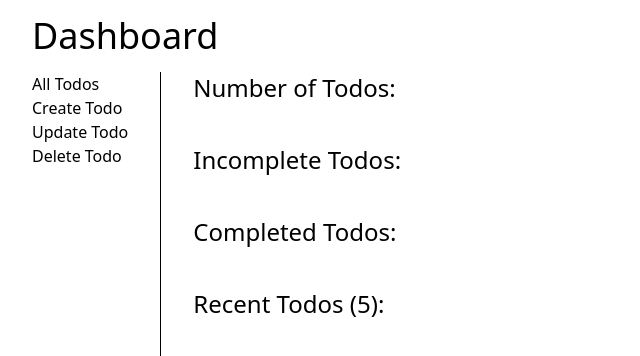
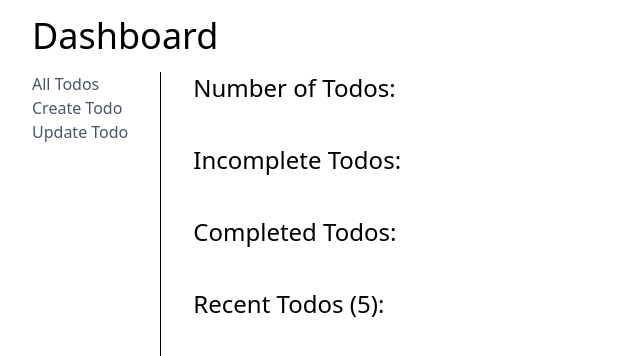
Before and after one commit to githubscientist/js-react-fsdcwdtb40, a React (Vite) app: page /dashboard in a window 1280 px wide. Shown: the top 356 px of the page, without its empty margins (0-640 px from the left). Built offline with nearby package versions, Linux system fonts and the light colour scheme.

Commit message:
create todo

```diff
--- a/src/components/SideBar.jsx
+++ b/src/components/SideBar.jsx
@@ -1,17 +1,39 @@
-import { Link } from "react-router";
+import { NavLink } from "react-router";
 
 const SideBar = () => {
     return (
         <div className="ml-8">
             <ul>
                 <li>
-                    <Link to={"/dashboard/todos"}>
+                    <NavLink
+                        to={"/dashboard/todos"}
+                        className={({ isActive }) => {
+                            return isActive ? "text-blue-600 font-semibold" : "text-gray-600 hover:text-blue-500"
+                        }}
+                    >
                         All Todos
-                    </Link>
+                    </NavLink>
                 </li>
-                <li>Create Todo</li>
-                <li>Update Todo</li>
-                <li>Delete Todo</li>
+                <li>
+                    <NavLink
+                        to={"/dashboard/createTodo"}
+                        className={({ isActive }) => {
+                            return isActive ? "text-blue-600 font-semibold" : "text-gray-600 hover:text-blue-500"
+                        }}
+                    >
+                        Create Todo
+                    </NavLink>
+                </li>
+                <li>
+                    <NavLink
+                        to={"/dashboard/updateTodo"}
+                        className={({ isActive }) => {
+                            return isActive ? "text-blue-600 font-semibold" : "text-gray-600 hover:text-blue-500"
+                        }}
+                    >
+                        Update Todo
+                    </NavLink>
+                </li>
             </ul>
         </div>
     )
--- /dev/null
+++ b/src/pages/CreateTodo.jsx
@@ -0,0 +1,82 @@
+import axios from "axios";
+import { useState } from "react";
+import { useNavigate } from "react-router";
+import { toast } from "react-toastify";
+
+const CreateTodo = () => {
+
+    const [title, setTitle] = useState('');
+    const [description, setDescription] = useState('');
+    const [status, setStatus] = useState('Incomplete');
+
+    const navigate = useNavigate();
+
+    const handleAddTodo = (e) => {
+        e.preventDefault();
+
+        // prepare the data to be created
+        const newTodo = {
+            title: title,
+            description: description,
+            status: status == 'Incomplete' ? false : true
+        }
+
+        // perform an api call
+        axios
+            .post(`https://698dd177b79d1c928ed6a345.mockapi.io/todos`, newTodo)
+            .then(response => {
+                toast.success('Todo Created');
+
+                // redirect the user to the /todos page
+                setTimeout(() => {
+                    navigate('/dashboard/todos');
+                }, 500);
+            })
+            .catch(error => {
+                toast.error('Todo creation failed:', error.message);
+            });
+    }
+
+    return (
+        <div>
+            <h1 className="text-4xl p-4 ml-4">New Todo</h1>
+            <div className="xs:w-xs sm:w-sm md:w-xl mx-8 border p-4 border-gray-400 shadow-xl">
+                <form
+                    className="flex flex-col gap-7"
+                    onSubmit={handleAddTodo}
+                >
+                    <input
+                        type="text"
+                        className="border w-full p-1"
+                        placeholder="Title..."
+                        value={title}
+                        onChange={e => setTitle(e.target.value)}
+                    />
+                    <textarea
+                        className="border w-full p-1"
+                        placeholder="Description..."
+                        rows={5}
+                        value={description}
+                        onChange={e => setDescription(e.target.value)}
+                    />
+
+                    <select
+                        className="border w-full p-1"
+                        value={status}
+                        onChange={e => setStatus(e.target.value)}
+                    >
+                        <option value="Incomplete">Incomplete</option>
+                        <option value="Completed">Completed</option>
+                    </select>
+
+                    <button
+                        type="submit"
+                        className="border p-2 bg-slate-500 hover:bg-slate-700 text-white cursor-pointer"
+                    >Add Todo</button>
+                </form>
+            </div>
+        </div >
+    )
+}
+
+export default CreateTodo;
--- /dev/null
+++ b/src/pages/UpdateTodo.jsx
@@ -0,0 +1,7 @@
+const UpdateTodo = () => {
+    return (
+        <div>UpdateTodo</div>
+    )
+}
+
+export default UpdateTodo;
```
Also changed, not shown: src/App.jsx (+10 -0 lines).
